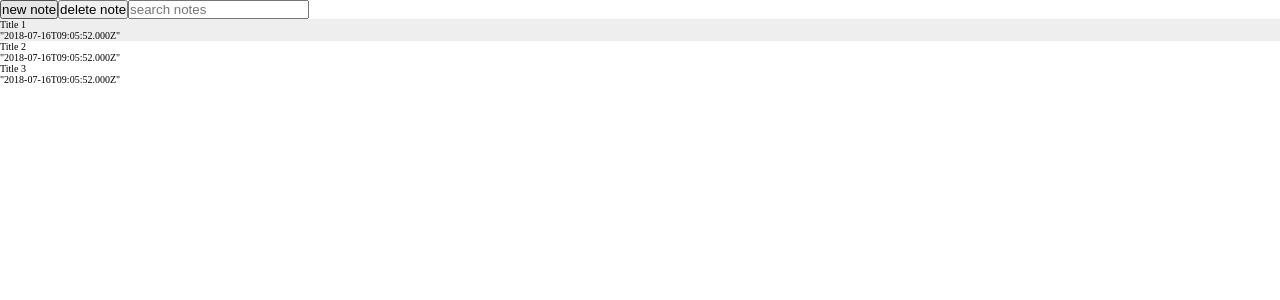
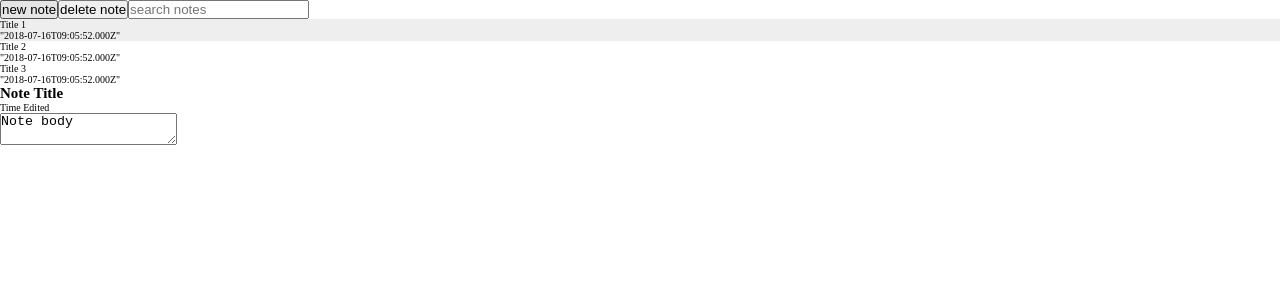
Before and after one commit to faniepotgieter/react-redux-notes, a React (Create React App) app: page / in a window 1280 px wide. Shown: the top 300 px of the page. Built offline with nearby package versions, Linux system fonts and the light colour scheme.

Commit message:
add a note detail component and add classnames to all components' root elements

```diff
--- a/src/components/App.js
+++ b/src/components/App.js
@@ -1,13 +1,15 @@
 import React, { Component } from "react";
 import NotesList from "./NotesList";
 import Menu from "./Menu";
+import NoteDetail from "./NoteDetail";
 
 class App extends Component {
   render() {
     return (
-      <div>
+      <div className="app">
         <Menu />
         <NotesList />
+        <NoteDetail />
       </div>
     );
   }
--- a/src/components/Menu.js
+++ b/src/components/Menu.js
@@ -3,11 +3,11 @@ import React, { Component } from "react";
 class Menu extends Component {
   render() {
     return (
-      <div className="menu">
+      <nav className="menu">
         <button>new note</button>
         <button>delete note</button>
         <input type="text" placeholder="search notes" />
-      </div>
+      </nav>
     );
   }
 }
--- /dev/null
+++ b/src/components/NoteDetail.js
@@ -0,0 +1,15 @@
+import React, { Component } from "react";
+
+class NoteDetail extends Component {
+  render() {
+    return (
+      <div className="note-detail">
+        <h2>Note Title</h2>
+        <p>Time Edited</p>
+        <textarea>Note body</textarea>
+      </div>
+    );
+  }
+}
+
+export default NoteDetail;
--- a/src/components/NotesList.js
+++ b/src/components/NotesList.js
@@ -25,7 +25,7 @@ class NotesList extends Component {
       );
     });
 
-    return <ul>{noteItems}</ul>;
+    return <ul className="notes-list">{noteItems}</ul>;
   }
 }
 
```
